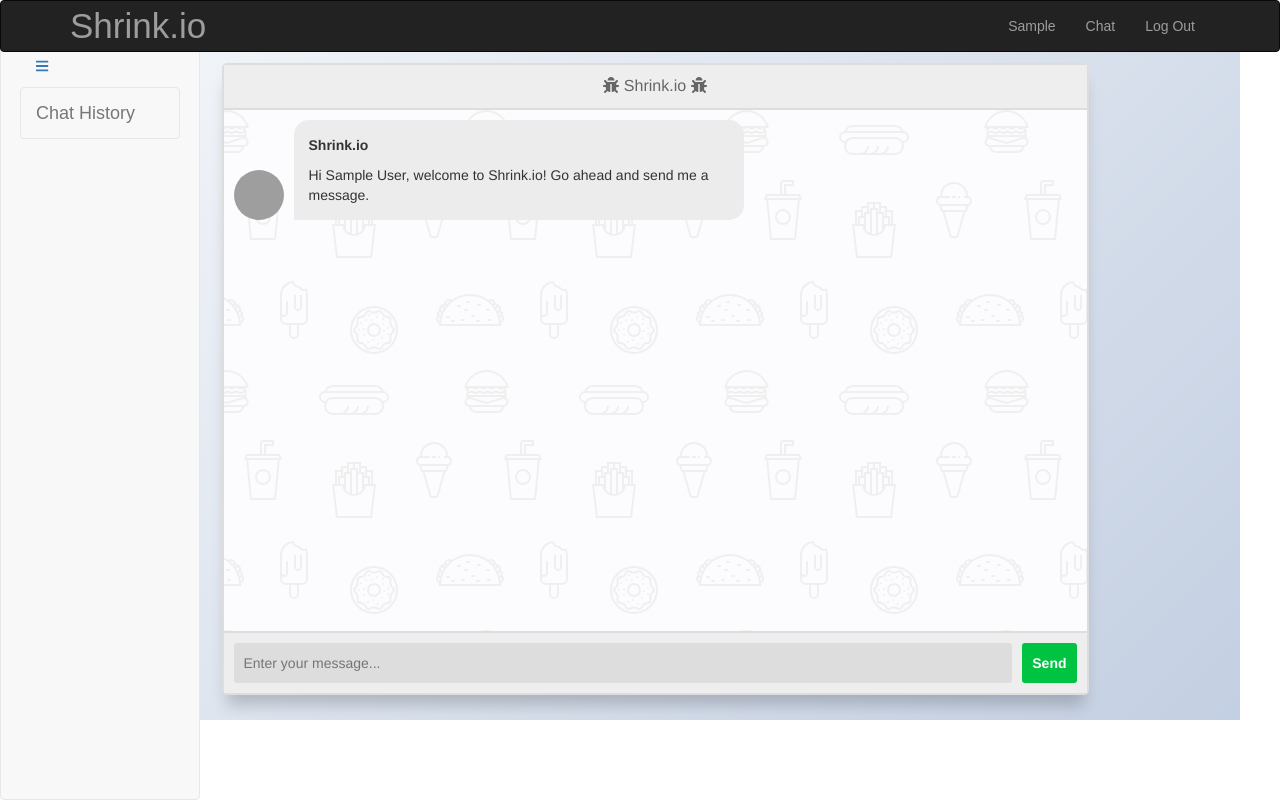
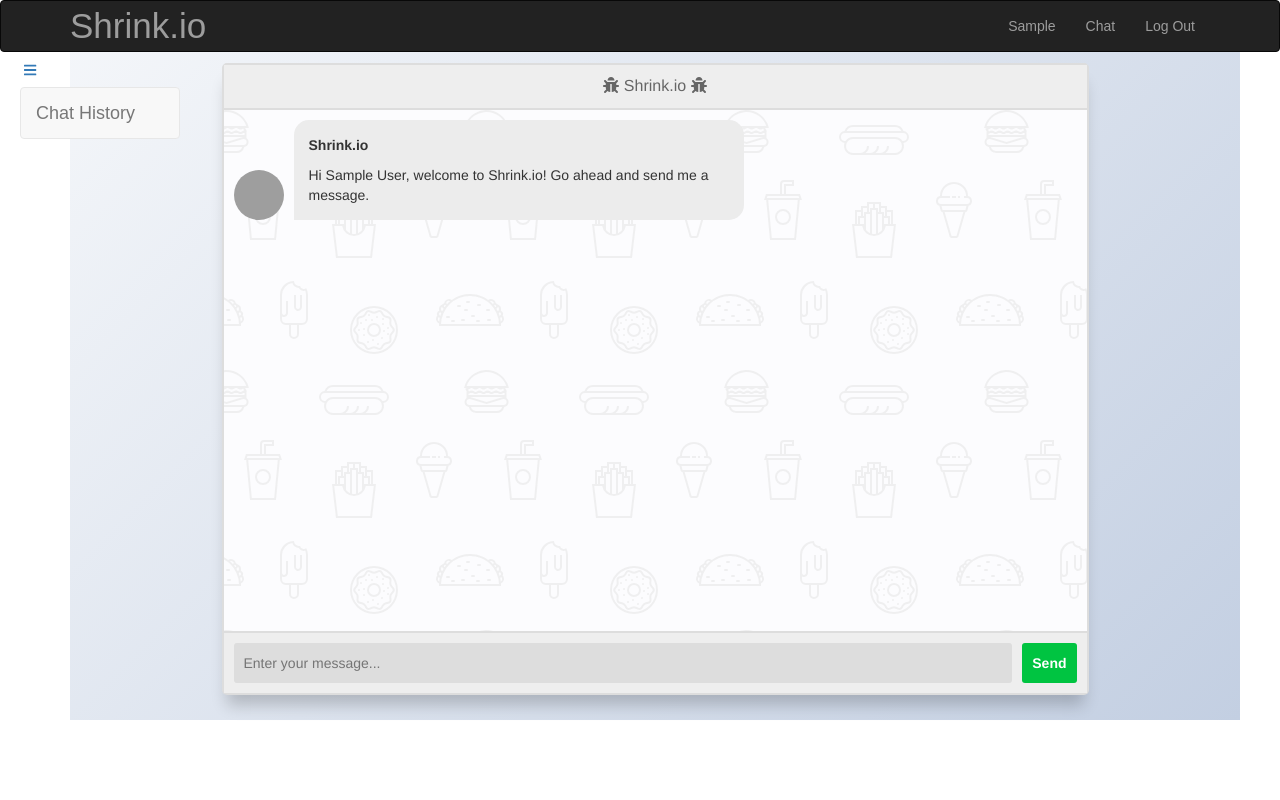
Before and after one commit to orizem/ShrinkGPT.github.io, a Flask app: page /chat in a window 1280 px wide. Run offline with Flask 3, Linux system fonts and the light colour scheme; the visitor is signed in with stand-in values (Sample User, id 1); data comes from the database, SQL or seed files in the repository; data that the repository does not hold is empty; parts of the project's set-up code (start-up, migrations or seed data) failed here and were passed over; some libraries are stand-ins or nearby versions; grey boxes are pictures that could not be loaded.

Commit message:
fixed chat side bar button

```diff
--- a/website/templates/chat_side_navbar.html
+++ b/website/templates/chat_side_navbar.html
@@ -1,30 +1,33 @@
 {% import "bootstrap/wtf.html" as wtf %}
 
 {% block page_content %}
+
 <head>
     <meta charset="UTF-8">
     <meta name="viewport" content="width=device-width, initial-scale=1.0, maximum-scale=1, user-scalable=0">
     <meta http-equiv="X-UA-Compatible" content="ie=edge">
     <link rel="stylesheet" href="{{ url_for('static', filename='styles/chat.css') }}">
     <script src="https://ajax.googleapis.com/ajax/libs/jquery/3.2.1/jquery.min.js"></script>
-    <script>
-        (function(){
-            $('#msbo').on('click', function(){
-              $('body').toggleClass('msb-x');
-            });
-        }());
+
+    <script type="text/javascript">
+        $(document).on('click', '#msbo', function(){
+            //alert("hii");
+            $('#msb').toggleClass('msb-x');
+        });
     </script>
+
+    <style>
+        .msb-x {
+            visibility: hidden;
+        }
+    </style>
 </head>
 
-<nav class="mnb navbar navbar-default navbar-fixed left-menu" style="padding-top:30pt; margin:0;">
-    <div class="container-fluid">
-        <div class="navbar-header">
-            <div style="padding: 15px 0;">
-                <a href="#" id="msbo"><i class="ic fa fa-bars"></i></a>
-            </div>
-        </div>
+<div class="left-menu" style="z-index: 1; height:auto; width:auto">
+    <div style="padding-top:30pt; padding-left:3pt; margin:0;">
+        <a href="#" id="msbo"><i class="ic fa fa-bars"></i></a>
     </div>
-</nav>
+</div>
 
 <!--msb: main sidebar-->
 <div class="msb left-menu" id="msb" style="padding-top:65pt;">
@@ -34,13 +37,11 @@
             <div class="brand-wrapper">
                 <!-- Brand -->
                 <div class="brand-name-wrapper">
-                    <a class="navbar-brand" href="#">
+                    <a class="navbar-brand">
                         Chat History
                     </a>
                 </div>
-
             </div>
-
         </div>
 
         <!-- Main Menu -->
--- a/website/views.py
+++ b/website/views.py
@@ -105,8 +105,8 @@ def get_chat(chat_id):
         return redirect(url_for('views.index'))
 
     chat_data = Chat.query.filter_by(user_id=current_user.id, id=chat_id).first()
-    if user is None:
-        return redirect(url_for('views.index'))
+    if chat_data is None:
+        return redirect(url_for('views.chat'))
 
     return render_template("chat.html", user=user, chat_data=chat_data.chat, chat_id=chat_id)
 
```
Also changed, not shown: 1 other file.
